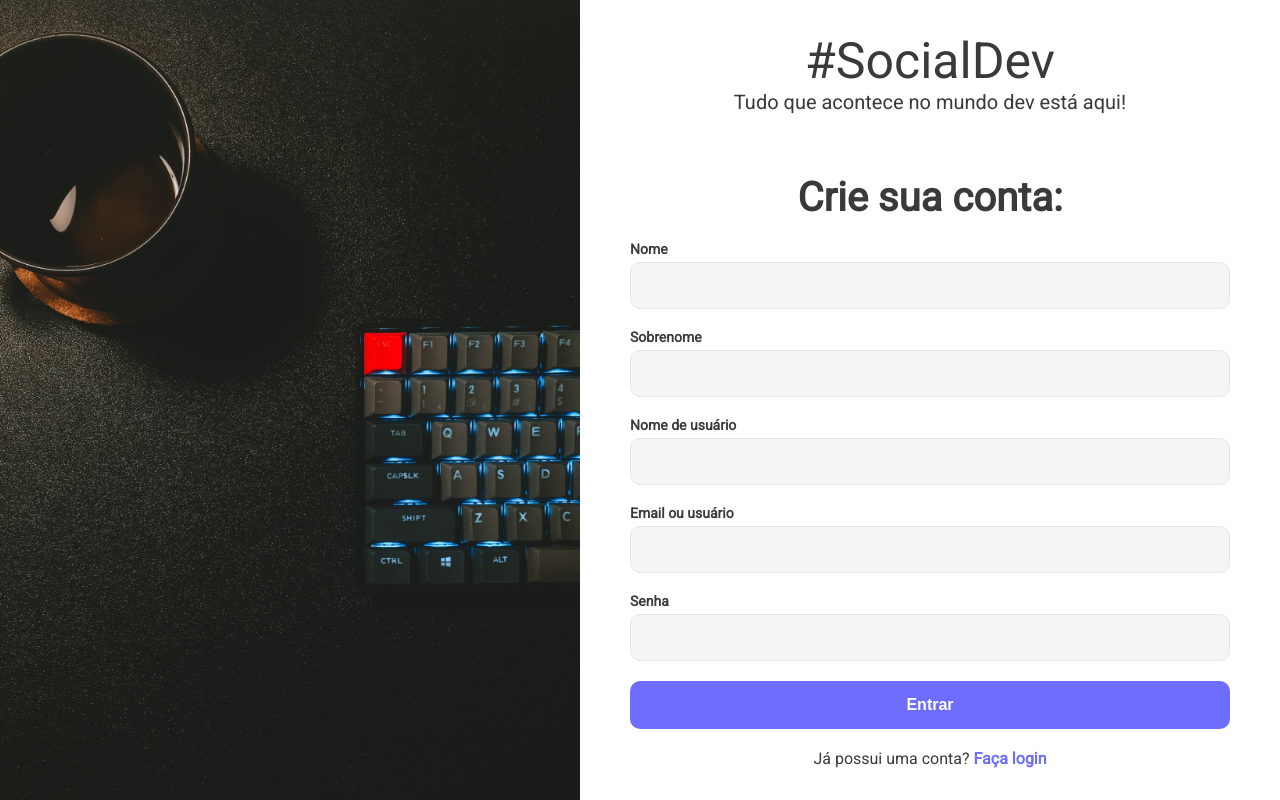
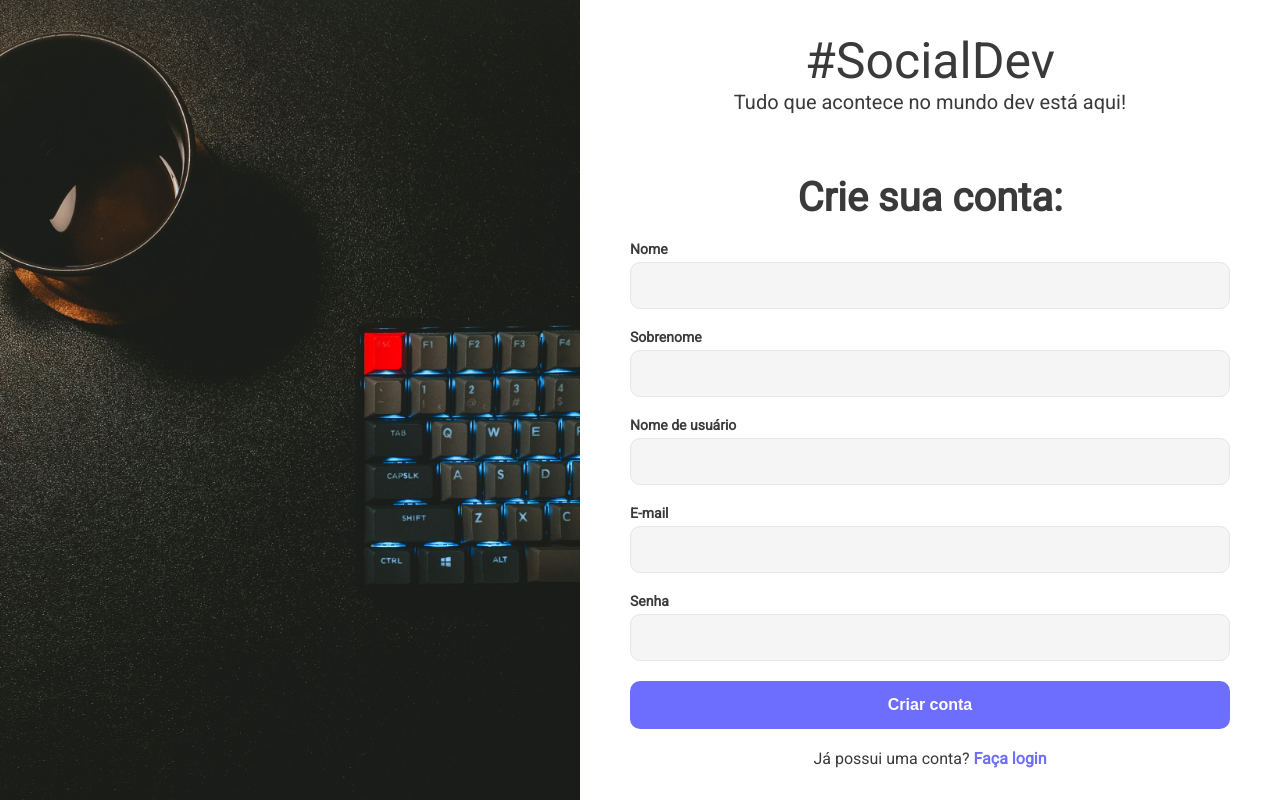
Before and after one commit to RodrigooNS/social-dev, a Next.js app: page /signup in a window 1280 px wide. Built offline with nearby package versions, Linux system fonts and the light colour scheme.

Commit message:
captacao form com react hook form + joiResolver

```diff
--- /dev/null
+++ b/modules/user/user.schema.js
@@ -0,0 +1,9 @@
+import Joi from "joi"
+
+export const signupSchema = Joi.object({
+  name: Joi.string().required().max(30),
+  lastName: Joi.string().required().max(30),
+  user: Joi.string().required().max(30),
+  email: Joi.string().email({ tlds: { allow: false } }).required().max(50),
+  password: Joi.string().required().max(50).min(8)
+})
--- a/package.json
+++ b/package.json
@@ -9,6 +9,7 @@
   "author": "",
   "license": "ISC",
   "dependencies": {
+    "@hookform/resolvers": "^2.8.8",
     "bcryptjs": "^2.4.3",
     "iron-session": "^6.0.5",
     "joi": "^17.6.0",
@@ -18,6 +19,7 @@
     "next-joi": "^2.2.1",
     "react": "^17.0.2",
     "react-dom": "^17.0.2",
+    "react-hook-form": "^7.27.1",
     "styled-components": "^5.3.3"
   },
   "devDependencies": {
--- a/pages/api/user/signup.js
+++ b/pages/api/user/signup.js
@@ -1,22 +1,15 @@
-import Joi from "joi"
 import { withIronSessionApiRoute } from "iron-session/next"
 
 import createHandler from "../../../lib/middlewares/nextConnect"
 import validate from "../../../lib/middlewares/validation"
 
 import { userSignup } from "../../../modules/user/userService"
+import { signupSchema } from "../../../modules/user/user.schema"
 import { ironConfig } from "../../../lib/middlewares/ironSession"
 
-const postSchema = Joi.object({
-  name: Joi.string().required().max(30),
-  lastName: Joi.string().required().max(30),
-  user: Joi.string().required().max(30),
-  email: Joi.string().email().required().max(50),
-  password: Joi.string().required().max(50).min(8)
-})
+const signup = createHandler()
 
-const signup = createHandler()
-  .post(validate({ body: postSchema }), async (req, res) => {
+signup.post(validate({ body: signupSchema }), async (req, res) => {
   try {
     const user = await userSignup(req.body)
 
--- a/pages/signup.jsx
+++ b/pages/signup.jsx
@@ -1,5 +1,10 @@
+import { useState } from "react"
 import styled from "styled-components"
 import Link from 'next/link'
+import { useForm } from "react-hook-form"
+import { joiResolver } from "@hookform/resolvers/joi"
+
+import { signupSchema } from "../modules/user/user.schema"
 
 import ImageWithSpace from "../src/components/layout/ImageWithSpace"
 import H1 from "../src/components/typography/H1"
@@ -12,7 +17,7 @@ const FormContainer = styled.div`
   margin-top: 60px;
 `
 
-const Form = styled.div`
+const Form = styled.form`
   margin: 20px 0;
   display: flex;
   flex-direction: column;
@@ -24,19 +29,29 @@ const Text = styled.p`
 `
 
 function SignupPage () {
+  const { register, handleSubmit, formState: { errors } } = useForm({
+    resolver: joiResolver(signupSchema)
+  })
+
+  const handleForm = (data) => {
+    console.log(data)
+  }
+
+  console.log(errors)
+
   return (
     <ImageWithSpace>
       <H1>#SocialDev</H1>
       <H4>Tudo que acontece no mundo dev está aqui!</H4>
       <FormContainer>
         <H2>Crie sua conta:</H2>
-        <Form>
-          <Input label="Nome" />
-          <Input label="Sobrenome" />
-          <Input label="Nome de usuário" />
-          <Input label="Email ou usuário" type="email" />
-          <Input label="Senha" type="password" />
-          <Button>Entrar</Button>
+        <Form onSubmit={handleSubmit(handleForm)}>
+          <Input label="Nome" {...register('name')} />
+          <Input label="Sobrenome" {...register('lastName')} />
+          <Input label="Nome de usuário" {...register('user')} />
+          <Input label="E-mail" type="email" {...register('email')} />
+          <Input label="Senha" type="password" {...register('password')} />
+          <Button type="submit">Criar conta</Button>
         </Form>
         <Text>Já possui uma conta? <Link href="/login">Faça login</Link></Text>
       </FormContainer>
--- a/src/components/inputs/Input.jsx
+++ b/src/components/inputs/Input.jsx
@@ -1,4 +1,5 @@
-import styled from "styled-components";
+import { forwardRef } from "react"
+import styled from "styled-components"
 
 const InputContainer = styled.div`
   width: 100%
@@ -20,13 +21,15 @@ const StyledInput = styled.input`
   border-radius: 10px;
 `
 
-function Input ({ label, ...props }) {
+const Input = forwardRef(
+  ({ label, ...props }, ref) => {
     return (
       <InputContainer>
         <StyledLabel>{label}</StyledLabel>
-      <StyledInput {...props} />
+        <StyledInput {...props} ref={ref} />
       </InputContainer>
     )
   }
+)
 
 export default Input
```
Also changed, not shown: 1 other file (tests, documents, lock files or other folders). Lines whose indentation alone changed are shown as unchanged.
